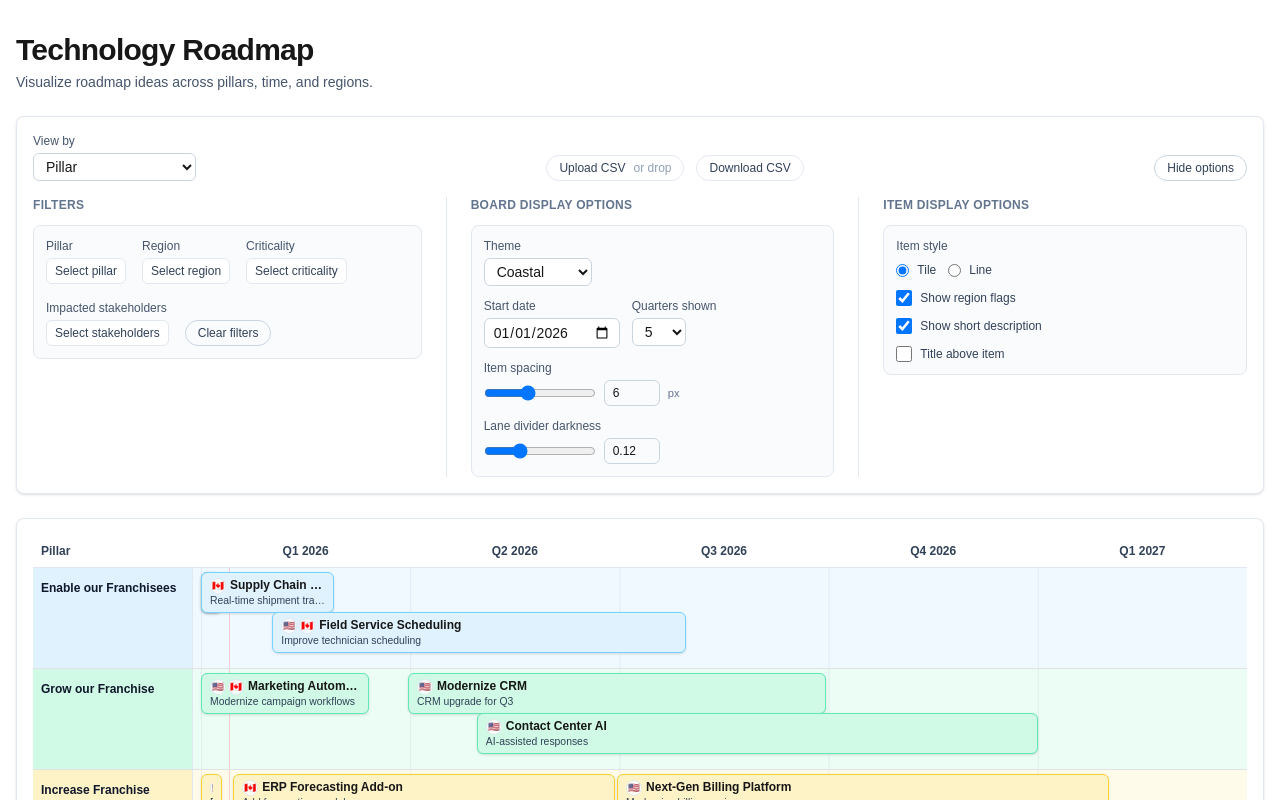
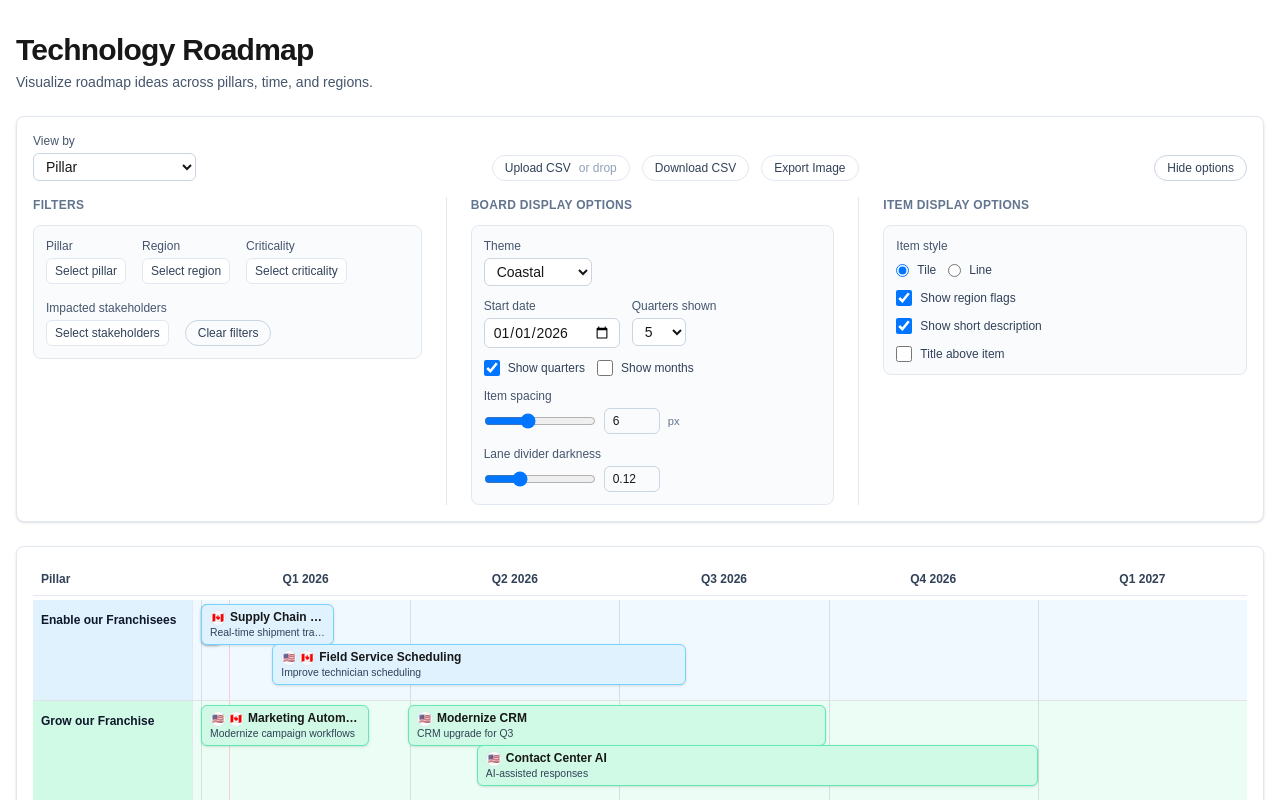
Before and after one commit to afalubi/roadmap-viewer, a Next.js app: page / in a window 1280 px wide. Both pictures are taken after a click on the button "Show options". Shown: the top 800 px of the page. Built offline with nearby package versions, Linux system fonts and the light colour scheme.

Commit message:
feat: export image and optional timescale

```diff
--- a/package.json
+++ b/package.json
@@ -9,6 +9,7 @@
     "lint": "eslint"
   },
   "dependencies": {
+    "html-to-image": "^1.11.11",
     "next": "16.1.1",
     "papaparse": "^5.5.3",
     "react": "19.2.3",
--- a/src/app/page.tsx
+++ b/src/app/page.tsx
@@ -33,6 +33,8 @@ export default function HomePage() {
     laneDividerOpacity: 0.12,
     itemStyle: 'tile' as 'tile' | 'line',
     lineTitleGap: 2,
+    showQuarters: true,
+    showMonths: false,
   });
   const [selectedTheme, setSelectedTheme] = useState<
     | 'coastal'
@@ -52,6 +54,7 @@ export default function HomePage() {
   const [quartersToShow, setQuartersToShow] = useState(5);
   const [isHydrated, setIsHydrated] = useState(false);
   const [isHeaderCollapsed, setIsHeaderCollapsed] = useState(true);
+  const [isExporting, setIsExporting] = useState(false);
 
   useEffect(() => {
     loadRoadmap().then((data) => {
@@ -76,6 +79,56 @@ export default function HomePage() {
     link.click();
     URL.revokeObjectURL(url);
   };
+
+  const handleExportImage = async () => {
+    setIsExporting(true);
+    await new Promise<void>((resolve) =>
+      requestAnimationFrame(() => requestAnimationFrame(() => resolve())),
+    );
+    const exportNode = document.getElementById('roadmap-export');
+    if (!exportNode) {
+      setIsExporting(false);
+      return;
+    }
+    const { toPng } = await import('html-to-image');
+    const dataUrl = await toPng(exportNode, {
+      backgroundColor: '#ffffff',
+      pixelRatio: 2,
+    });
+    const link = document.createElement('a');
+    link.href = dataUrl;
+    link.download = 'roadmap.png';
+    link.click();
+    setIsExporting(false);
+  };
+
+  const summaryViewBy = {
+    pillar: 'Pillar',
+    stakeholder: 'Primary stakeholder',
+    criticality: 'Criticality',
+    region: 'Region',
+  }[selectedGroupBy];
+
+  const summaryFilters = [
+    `Pillars: ${selectedPillars.length ? selectedPillars.join(', ') : 'All'}`,
+    `Regions: ${selectedRegions.length ? selectedRegions.join(', ') : 'All'}`,
+    `Criticality: ${
+      selectedCriticalities.length ? selectedCriticalities.join(', ') : 'All'
+    }`,
+    `Stakeholders: ${
+      selectedImpactedStakeholders.length
+        ? selectedImpactedStakeholders.join(', ')
+        : 'All'
+    }`,
+  ].join(' · ');
+
+  const summaryDisplay = [
+    `Theme: ${selectedTheme}`,
+    `Style: ${displayOptions.itemStyle}`,
+    `Start: ${startDate}`,
+    `Quarters: ${displayOptions.showQuarters ? quartersToShow : 'Off'}`,
+    `Months: ${displayOptions.showMonths ? 'On' : 'Off'}`,
+  ].join(' · ');
 
   useEffect(() => {
     const raw = localStorage.getItem(settingsKey);
@@ -123,7 +176,12 @@ export default function HomePage() {
         setSelectedImpactedStakeholders(parsed.selectedImpactedStakeholders);
       if (parsed.selectedGroupBy) setSelectedGroupBy(parsed.selectedGroupBy);
       if (parsed.selectedTheme) setSelectedTheme(parsed.selectedTheme);
-      if (parsed.displayOptions) setDisplayOptions(parsed.displayOptions);
+      if (parsed.displayOptions) {
+        setDisplayOptions((current) => ({
+          ...current,
+          ...parsed.displayOptions,
+        }));
+      }
       if (parsed.startDate) setStartDate(parsed.startDate);
       if (parsed.quartersToShow) setQuartersToShow(parsed.quartersToShow);
       if (typeof parsed.isHeaderCollapsed === 'boolean') {
@@ -242,6 +300,8 @@ export default function HomePage() {
             setCurrentCsvText(text);
           }}
           onCsvDownload={handleCsvDownload}
+          onExportImage={handleExportImage}
+          isExporting={isExporting}
           isHeaderCollapsed={isHeaderCollapsed}
           setIsHeaderCollapsed={setIsHeaderCollapsed}
         />
@@ -253,6 +313,12 @@ export default function HomePage() {
           theme={selectedTheme}
           startDate={startDate}
           quartersToShow={quartersToShow}
+          exportSummary={{
+            viewBy: summaryViewBy,
+            filters: summaryFilters,
+            display: summaryDisplay,
+          }}
+          isExporting={isExporting}
         />
       </div>
     </main>
--- a/src/components/roadmap/RoadmapFilters.tsx
+++ b/src/components/roadmap/RoadmapFilters.tsx
@@ -28,6 +28,8 @@ interface Props {
     laneDividerOpacity: number;
     itemStyle: 'tile' | 'line';
     lineTitleGap: number;
+    showQuarters: boolean;
+    showMonths: boolean;
   };
   setDisplayOptions: (value: {
     showRegionEmojis: boolean;
@@ -37,6 +39,8 @@ interface Props {
     laneDividerOpacity: number;
     itemStyle: 'tile' | 'line';
     lineTitleGap: number;
+    showQuarters: boolean;
+    showMonths: boolean;
   }) => void;
   selectedTheme:
     | 'coastal'
@@ -68,6 +72,8 @@ interface Props {
   setQuartersToShow: (value: number) => void;
   onCsvUpload: (text: string) => void;
   onCsvDownload: () => void;
+  onExportImage: () => void;
+  isExporting: boolean;
   isHeaderCollapsed: boolean;
   setIsHeaderCollapsed: (value: boolean) => void;
 }
@@ -94,6 +100,8 @@ export function RoadmapFilters({
   setQuartersToShow,
   onCsvUpload,
   onCsvDownload,
+  onExportImage,
+  isExporting,
   isHeaderCollapsed,
   setIsHeaderCollapsed,
 }: Props) {
@@ -284,6 +292,14 @@ export function RoadmapFilters({
           >
             Download CSV
           </button>
+          <button
+            type="button"
+            onClick={onExportImage}
+            className="inline-flex items-center gap-2 rounded-full border border-slate-200 bg-white px-3 py-1 text-xs text-slate-700 hover:border-slate-300 hover:bg-slate-50"
+            disabled={isExporting}
+          >
+            {isExporting ? 'Exporting...' : 'Export Image'}
+          </button>
         </div>
         <button
           type="button"
@@ -414,6 +430,36 @@ export function RoadmapFilters({
                   })}
                 </select>
               </div>
+            </div>
+            <div className="flex flex-wrap gap-3">
+              <label className="flex items-center gap-2 text-xs text-slate-700">
+                <input
+                  type="checkbox"
+                  className={checkboxClasses}
+                  checked={displayOptions.showQuarters}
+                  onChange={(e) =>
+                    setDisplayOptions({
+                      ...displayOptions,
+                      showQuarters: e.target.checked,
+                    })
+                  }
+                />
+                Show quarters
+              </label>
+              <label className="flex items-center gap-2 text-xs text-slate-700">
+                <input
+                  type="checkbox"
+                  className={checkboxClasses}
+                  checked={displayOptions.showMonths}
+                  onChange={(e) =>
+                    setDisplayOptions({
+                      ...displayOptions,
+                      showMonths: e.target.checked,
+                    })
+                  }
+                />
+                Show months
+              </label>
             </div>
             <div>
               <label className="block text-xs font-medium text-slate-600 mb-1">
--- a/src/components/roadmap/RoadmapSwimlane.tsx
+++ b/src/components/roadmap/RoadmapSwimlane.tsx
@@ -26,6 +26,8 @@ interface Props {
     itemVerticalPadding: number;
     itemStyle: 'tile' | 'line';
     lineTitleGap: number;
+    showQuarters: boolean;
+    showMonths: boolean;
   };
   theme:
     | 'coastal'
--- a/src/components/roadmap/RoadmapTimeline.tsx
+++ b/src/components/roadmap/RoadmapTimeline.tsx
@@ -2,7 +2,7 @@
 
 import { useState } from 'react';
 import type { RoadmapItem } from '@/types/roadmap';
-import { buildQuarterBuckets } from '@/lib/timeScale';
+import { buildMonthBuckets, buildQuarterBuckets } from '@/lib/timeScale';
 import {
   getItemClassesByIndex,
   getLaneBackgroundClassFromItem,
@@ -22,6 +22,8 @@ interface Props {
     laneDividerOpacity: number;
     itemStyle: 'tile' | 'line';
     lineTitleGap: number;
+    showQuarters: boolean;
+    showMonths: boolean;
   };
   theme:
     | 'coastal'
@@ -36,6 +38,12 @@ interface Props {
     | 'metro-dark';
   startDate: string;
   quartersToShow: number;
+  exportSummary: {
+    viewBy: string;
+    filters: string;
+    display: string;
+  };
+  isExporting: boolean;
 }
 
 const GROUP_LABELS: Record<
@@ -68,12 +76,20 @@ export function RoadmapTimeline({
   theme,
   startDate,
   quartersToShow,
+  exportSummary,
+  isExporting,
 }: Props) {
   const labelWidth = 160;
   const timelinePadding = 8;
   const [selectedItem, setSelectedItem] = useState<RoadmapItem | null>(null);
 
   const quarters = buildQuarterBuckets(items, quartersToShow, startDate);
+  const timelineStart = quarters[0]?.start ?? null;
+  const timelineEnd = quarters[quarters.length - 1]?.end ?? null;
+  const months =
+    displayOptions.showMonths && timelineStart && timelineEnd
+      ? buildMonthBuckets(timelineStart, timelineEnd)
+      : [];
   const todayLeft = getTodayLeftPercent(quarters);
 
   const pillarsMap = new Map<string, RoadmapItem[]>();
@@ -86,10 +102,30 @@ export function RoadmapTimeline({
   const pillars = Array.from(pillarsMap.keys()).sort();
 
   return (
-    <section className="bg-white border border-slate-200 rounded-lg shadow-sm p-4 space-y-4">
+    <section
+      id="roadmap-export"
+      className="bg-white border border-slate-200 rounded-lg shadow-sm p-4 space-y-4"
+    >
+      {isExporting ? (
+        <div className="space-y-1 border border-slate-200 rounded-md bg-slate-50 px-3 py-2">
+          <div className="text-sm font-semibold text-slate-800">
+            Technology Roadmap
+          </div>
+          <div className="text-[0.7rem] text-slate-600">
+            View by: {exportSummary.viewBy}
+          </div>
+          <div className="text-[0.7rem] text-slate-600">
+            {exportSummary.filters}
+          </div>
+          <div className="text-[0.7rem] text-slate-600">
+            {exportSummary.display}
+          </div>
+        </div>
+      ) : null}
       <div className="overflow-x-auto overflow-y-visible">
         <div className="min-w-full">
-          <div className="relative">
+          <div className="relative space-y-1">
+            {displayOptions.showQuarters ? (
               <div
                 className="grid border-b border-slate-200"
                 style={{
@@ -109,12 +145,46 @@ export function RoadmapTimeline({
                   </div>
                 ))}
               </div>
+            ) : null}
+            {displayOptions.showMonths && timelineStart && timelineEnd ? (
+              <div className="relative h-5">
+                <div
+                  className="absolute inset-y-0"
+                  style={{ left: labelWidth + timelinePadding, right: 0 }}
+                >
+                  {months.map((month, index) => {
+                    const total =
+                      timelineEnd.getTime() - timelineStart.getTime() || 1;
+                    const nextStart =
+                      months[index + 1]?.start.getTime() ??
+                      timelineEnd.getTime();
+                    const mid =
+                      (month.start.getTime() + nextStart) / 2;
+                    const left =
+                      ((mid - timelineStart.getTime()) / total) *
+                      100;
+                    return (
+                      <div
+                        key={month.label}
+                        className="absolute text-[10px] text-slate-500"
+                        style={{ left: `${left}%`, transform: 'translateX(-50%)' }}
+                      >
+                        {month.label}
+                      </div>
+                    );
+                  })}
+                </div>
+              </div>
+            ) : null}
 
             <div
               className="divide-y divide-[color:var(--lane-divider)]"
               style={{
                 ['--quarter-count' as string]: quarters.length,
+                ['--month-count' as string]: months.length || 1,
                 ['--lane-divider' as string]: `rgba(15, 23, 42, ${displayOptions.laneDividerOpacity})`,
+                ['--quarter-divider' as string]: 'rgba(15, 23, 42, 0.12)',
+                ['--month-divider' as string]: 'rgba(15, 23, 42, 0.06)',
               }}
             >
               {pillars.map((pillar, index) => {
@@ -130,7 +200,13 @@ export function RoadmapTimeline({
                     laneClassName={laneBgClass}
                     laneBodyClassName={[
                       getLaneClassesByIndex(index, theme),
-                    'bg-[linear-gradient(to_right,rgba(15,23,42,0.06)_1px,transparent_1px)] bg-[length:calc(100%/var(--quarter-count))_100%]',
+                      displayOptions.showMonths && displayOptions.showQuarters
+                        ? 'bg-[repeating-linear-gradient(to_right,var(--quarter-divider)_0,var(--quarter-divider)_1px,transparent_1px,transparent_calc(100%/var(--quarter-count))),repeating-linear-gradient(to_right,var(--month-divider)_0,var(--month-divider)_1px,transparent_1px,transparent_calc(100%/var(--month-count)))]'
+                        : displayOptions.showMonths
+                          ? 'bg-[repeating-linear-gradient(to_right,var(--month-divider)_0,var(--month-divider)_1px,transparent_1px,transparent_calc(100%/var(--month-count)))]'
+                          : displayOptions.showQuarters
+                            ? 'bg-[repeating-linear-gradient(to_right,var(--quarter-divider)_0,var(--quarter-divider)_1px,transparent_1px,transparent_calc(100%/var(--quarter-count)))]'
+                            : '',
                     ].join(' ')}
                   laneSpacerClassName={getLaneClassesByIndex(index, theme)}
                   timelinePadding={timelinePadding}
--- a/src/lib/timeScale.ts
+++ b/src/lib/timeScale.ts
@@ -4,6 +4,11 @@ export interface QuarterBucket {
   label: string;
   start: Date;
   end: Date;
+}
+
+export interface MonthBucket {
+  label: string; // e.g., "Jan 2026"
+  start: Date;
 }
 
 function getQuarter(date: Date): 1 | 2 | 3 | 4 {
@@ -97,3 +102,21 @@ export function getTimelinePosition(
     widthPercent: Math.max(2, Math.min(width, 100 - left)),
   };
 }
+
+export function buildMonthBuckets(start: Date, end: Date): MonthBucket[] {
+  const buckets: MonthBucket[] = [];
+  const cursor = new Date(Date.UTC(start.getUTCFullYear(), start.getUTCMonth(), 1));
+  const endTime = end.getTime();
+
+  while (cursor.getTime() <= endTime) {
+    const label = cursor.toLocaleString('en-US', {
+      month: 'short',
+      year: 'numeric',
+      timeZone: 'UTC',
+    });
+    buckets.push({ label, start: new Date(cursor) });
+    cursor.setUTCMonth(cursor.getUTCMonth() + 1);
+  }
+
+  return buckets;
+}
```
Also changed, not shown: 1 other file (tests, documents, lock files or other folders). Lines whose indentation alone changed are shown as unchanged.
